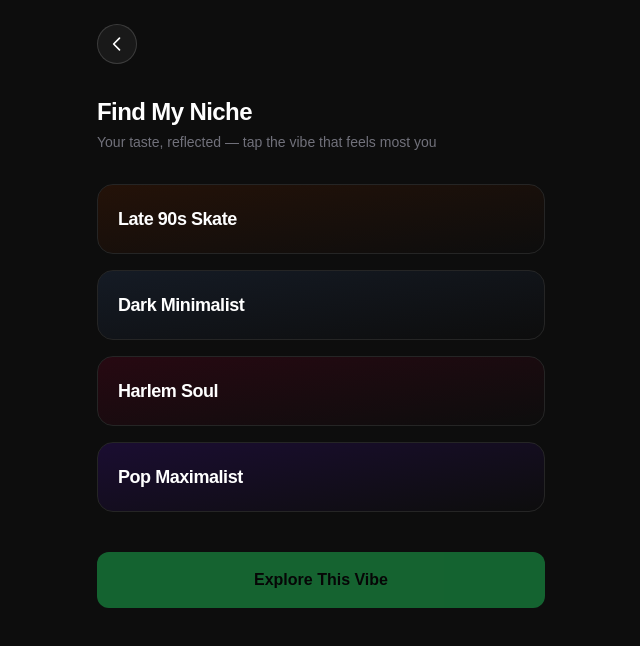
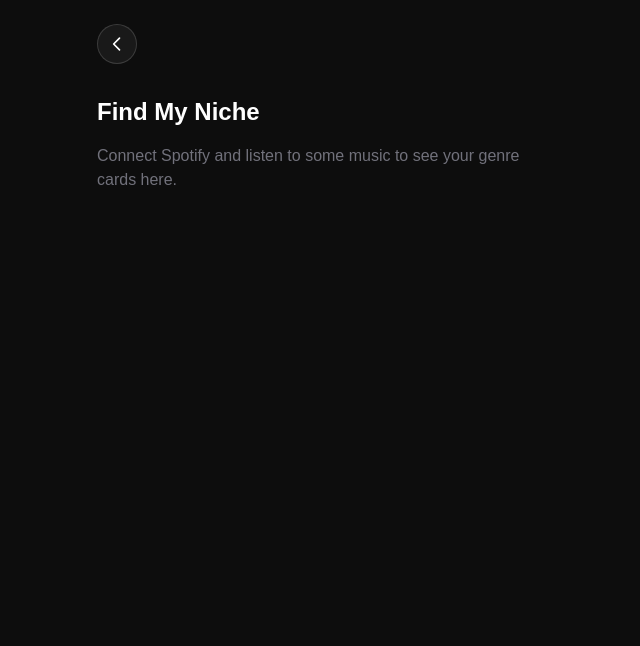
Before and after one commit to noahwfrankel/GEL, a Next.js app: page /find-my-niche in a window 1280 px wide. Shown: the top 646 px of the page, without its empty margins (319-959 px from the left). Built offline with nearby package versions, Linux system fonts and the light colour scheme.

Commit message:
feat: Find My Niche card deck with shuffle, save, and results

```diff
--- a/src/app/find-my-niche/page.tsx
+++ b/src/app/find-my-niche/page.tsx
@@ -1,70 +1,22 @@
 "use client";
 
-import { useMemo, useState, useEffect } from "react";
+import { useMemo, useState, useEffect, useCallback } from "react";
 import Link from "next/link";
 import { useRouter } from "next/navigation";
 import { SPOTIFY_DATA_STORAGE_KEY } from "@/lib/spotify-api";
 
-type ArtistWithGenres = { id: string; name: string; genres?: string[] };
+const SEEN_GENRES_KEY = "gel_niche_seen_genres";
+const SAVED_NICHES_KEY = "gel_saved_niches";
 
-type AestheticCard = {
-  id: string;
-  label: string;
+type GenreCard = { genre: string; artists: { name: string }[] };
+
+type SavedNiche = {
+  genre: string;
   artists: { name: string }[];
-  colorClass: string;
+  savedAt: number;
 };
 
-const AESTHETIC_DEFINITIONS: {
-  id: string;
-  label: string;
-  keywords: string[];
-  colorClass: string;
-}[] = [
-  {
-    id: "skate",
-    label: "Late 90s Skate",
-    keywords: ["skate", "punk", "pop punk", "pop-punk", "alternative", "emo", "post-punk", "grunge"],
-    colorClass: "from-amber-950/40 to-transparent",
-  },
-  {
-    id: "minimal",
-    label: "Dark Minimalist",
-    keywords: ["minimal", "indie", "art pop", "ambient", "experimental", "dream pop", "shoegaze", "post-rock", "lo-fi"],
-    colorClass: "from-slate-800/50 to-transparent",
-  },
-  {
-    id: "harlem",
-    label: "Harlem Soul",
-    keywords: ["hip-hop", "hip hop", "r&b", "soul", "rap", "funk", "neo soul", "reggae", "dancehall"],
-    colorClass: "from-rose-950/40 to-transparent",
-  },
-  {
-    id: "pop",
-    label: "Pop Maximalist",
-    keywords: ["pop", "dance", "electropop", "dance pop", "synth pop", "europop", "indie pop"],
-    colorClass: "from-violet-950/40 to-transparent",
-  },
-  {
-    id: "jazz",
-    label: "Jazz & Soul",
-    keywords: ["jazz", "bebop", "soul", "funk", "blues", "fusion", "smooth jazz"],
-    colorClass: "from-emerald-950/40 to-transparent",
-  },
-  {
-    id: "americana",
-    label: "Americana",
-    keywords: ["country", "americana", "folk", "singer-songwriter", "alt-country", "bluegrass", "outlaw"],
-    colorClass: "from-amber-900/30 to-transparent",
-  },
-  {
-    id: "electronic",
-    label: "Electronic",
-    keywords: ["electronic", "techno", "house", "edm", "trance", "drum and bass", "dubstep", "ambient"],
-    colorClass: "from-cyan-950/40 to-transparent",
-  },
-];
-
-function getArtistsFromStorage(): ArtistWithGenres[] {
+function getGenreCardsFromStorage(): GenreCard[] {
   if (typeof window === "undefined") return [];
   try {
     const raw = localStorage.getItem(SPOTIFY_DATA_STORAGE_KEY);
@@ -76,8 +28,7 @@ function getArtistsFromStorage(): ArtistWithGenres[] {
         long_term?: { id?: string; name?: string; genres?: string[] }[];
       };
     };
-    const seen = new Set<string>();
-    const artists: ArtistWithGenres[] = [];
+    const genreToArtists: Record<string, Set<string>> = {};
     const ranges = [
       data.topArtists?.short_term,
       data.topArtists?.medium_term,
@@ -86,171 +37,352 @@ function getArtistsFromStorage(): ArtistWithGenres[] {
 
     for (const range of ranges) {
       for (const a of range) {
-        const id = a?.id ?? a?.name ?? "";
-        if (!id || seen.has(id)) continue;
-        seen.add(id);
-        artists.push({
-          id,
-          name: a?.name ?? "Unknown",
-          genres: (a?.genres ?? []).map((g) => g.trim().toLowerCase()),
-        });
+        const name = a?.name ?? "Unknown";
+        const genres = (a?.genres ?? []).map((g) => g.trim().toLowerCase()).filter(Boolean);
+        for (const g of genres) {
+          if (!genreToArtists[g]) genreToArtists[g] = new Set();
+          genreToArtists[g].add(name);
+        }
       }
     }
-    return artists;
+
+    return Object.entries(genreToArtists)
+      .map(([genre, names]) => ({
+        genre,
+        artists: Array.from(names)
+          .slice(0, 3)
+          .map((name) => ({ name })),
+      }))
+      .filter((c) => c.artists.length > 0)
+      .sort((a, b) => a.genre.localeCompare(b.genre));
   } catch {
     return [];
   }
 }
 
-function getAestheticCards(): AestheticCard[] {
-  const artists = getArtistsFromStorage();
-  if (artists.length === 0) {
-    return AESTHETIC_DEFINITIONS.slice(0, 4).map((def) => ({
-      id: def.id,
-      label: def.label,
-      artists: [],
-      colorClass: def.colorClass,
-    }));
+function shuffle<T>(arr: T[]): T[] {
+  const out = [...arr];
+  for (let i = out.length - 1; i > 0; i--) {
+    const j = Math.floor(Math.random() * (i + 1));
+    [out[i], out[j]] = [out[j], out[i]];
   }
-
-  const cards: AestheticCard[] = [];
-
-  for (const def of AESTHETIC_DEFINITIONS) {
-    const scored = artists
-      .map((artist) => {
-        const genres = artist.genres ?? [];
-        let score = 0;
-        for (const g of genres) {
-          for (const kw of def.keywords) {
-            if (g.includes(kw) || kw.includes(g)) {
-              score += 1;
-              break;
-            }
-          }
-        }
-        return { artist, score };
-      })
-      .filter((x) => x.score > 0)
-      .sort((a, b) => b.score - a.score)
-      .slice(0, 3);
-
-    if (scored.length > 0) {
-      cards.push({
-        id: def.id,
-        label: def.label,
-        artists: scored.map((s) => ({ name: s.artist.name })),
-        colorClass: def.colorClass,
-      });
-    }
-  }
-
-  cards.sort((a, b) => b.artists.length - a.artists.length);
-  return cards.slice(0, 5);
+  return out;
 }
 
-const FALLBACK_CARDS: AestheticCard[] = [
-  { id: "indie", label: "Indie", artists: [], colorClass: "from-slate-800/50 to-transparent" },
-  { id: "pop", label: "Pop", artists: [], colorClass: "from-violet-950/40 to-transparent" },
-  { id: "soul", label: "Soul", artists: [], colorClass: "from-rose-950/40 to-transparent" },
-];
+function getSeenGenres(): string[] {
+  if (typeof window === "undefined") return [];
+  try {
+    const raw = localStorage.getItem(SEEN_GENRES_KEY);
+    if (!raw) return [];
+    return JSON.parse(raw) as string[];
+  } catch {
+    return [];
+  }
+}
+
+function setSeenGenres(genres: string[]): void {
+  if (typeof window === "undefined") return;
+  localStorage.setItem(SEEN_GENRES_KEY, JSON.stringify(genres));
+}
+
+function getSavedNiches(): SavedNiche[] {
+  if (typeof window === "undefined") return [];
+  try {
+    const raw = localStorage.getItem(SAVED_NICHES_KEY);
+    if (!raw) return [];
+    return JSON.parse(raw) as SavedNiche[];
+  } catch {
+    return [];
+  }
+}
+
+function setSavedNiches(niches: SavedNiche[]): void {
+  if (typeof window === "undefined") return;
+  localStorage.setItem(SAVED_NICHES_KEY, JSON.stringify(niches));
+}
+
+function formatGenreLabel(genre: string): string {
+  return genre
+    .split(/[\s-]+/)
+    .map((w) => w.charAt(0).toUpperCase() + w.slice(1))
+    .join(" ");
+}
 
 export default function FindMyNichePage() {
   const router = useRouter();
-  const [selectedCardId, setSelectedCardId] = useState<string | null>(null);
   const [mounted, setMounted] = useState(false);
+  const [deck, setDeck] = useState<GenreCard[]>([]);
+  const [currentIndex, setCurrentIndex] = useState(0);
+  const [savedNiches, setSavedNichesState] = useState<SavedNiche[]>([]);
+  const [leavingIndex, setLeavingIndex] = useState<number | null>(null);
+  const [incomingIndex, setIncomingIndex] = useState<number | null>(null);
+  const [slideDirection, setSlideDirection] = useState<"out" | "in" | null>(null);
+
+  const fullDeck = useMemo(() => {
+    if (!mounted) return [];
+    return getGenreCardsFromStorage();
+  }, [mounted]);
 
   useEffect(() => {
     setMounted(true);
   }, []);
 
-  const aestheticCards = useMemo(() => {
-    if (!mounted) return FALLBACK_CARDS;
-    const cards = getAestheticCards();
-    return cards.length > 0 ? cards : FALLBACK_CARDS;
+  useEffect(() => {
+    if (!mounted || fullDeck.length === 0) return;
+    const seen = getSeenGenres();
+    if (seen.length >= fullDeck.length) {
+      setSeenGenres([]);
+      setDeck(shuffle([...fullDeck]));
+      setCurrentIndex(0);
+      return;
+    }
+    if (deck.length === 0) {
+      const shuffled = shuffle([...fullDeck]);
+      setDeck(shuffled);
+      setCurrentIndex(0);
+      if (shuffled[0]?.genre && !seen.includes(shuffled[0].genre)) {
+        setSeenGenres([...seen, shuffled[0].genre]);
+      }
+    }
+  }, [mounted, fullDeck]);
+
+  useEffect(() => {
+    if (!mounted || deck.length === 0) return;
+    const g = deck[currentIndex]?.genre;
+    if (!g) return;
+    const seen = getSeenGenres();
+    if (seen.includes(g)) return;
+    const newSeen = [...seen, g];
+    setSeenGenres(newSeen);
+    if (newSeen.length >= deck.length) {
+      setSeenGenres([]);
+      setDeck(shuffle([...deck]));
+    }
+  }, [mounted, deck, currentIndex]);
+
+  useEffect(() => {
+    if (!mounted) return;
+    setSavedNichesState(getSavedNiches());
   }, [mounted]);
 
-  const handleExplore = () => {
-    if (!selectedCardId) return;
-    router.push("/find-my-niche/results");
-  };
+  const currentCard = deck[currentIndex] ?? null;
+  const currentGenre = currentCard?.genre ?? "";
+
+  const goToNext = useCallback(() => {
+    if (deck.length === 0 || leavingIndex !== null) return;
+    const next = (currentIndex + 1) % deck.length;
+    setLeavingIndex(currentIndex);
+    setIncomingIndex(next);
+    setSlideDirection("out");
+    const timer = setTimeout(() => {
+      setSlideDirection("in");
+      setCurrentIndex(next);
+      const timer2 = setTimeout(() => {
+        setLeavingIndex(null);
+        setIncomingIndex(null);
+        setSlideDirection(null);
+      }, 320);
+      return () => clearTimeout(timer2);
+    }, 320);
+    return () => clearTimeout(timer);
+  }, [deck, currentIndex, leavingIndex]);
+
+  const isSaved = useMemo(() => {
+    return savedNiches.some((s) => s.genre === currentGenre);
+  }, [savedNiches, currentGenre]);
+
+  const toggleSave = useCallback(() => {
+    if (!currentCard) return;
+    let next = getSavedNiches();
+    if (isSaved) {
+      next = next.filter((s) => s.genre !== currentGenre);
+    } else {
+      next = [
+        ...next,
+        { genre: currentGenre, artists: currentCard.artists, savedAt: Date.now() },
+      ];
+    }
+    setSavedNiches(next);
+    setSavedNichesState(next);
+  }, [currentCard, currentGenre, isSaved]);
+
+  const handleExplore = useCallback(() => {
+    if (!currentGenre) return;
+    router.push(`/find-my-niche/results?genre=${encodeURIComponent(currentGenre)}`);
+  }, [currentGenre, router]);
+
+  if (!mounted) {
+    return (
+      <div className="min-h-screen bg-[#0d0d0d] flex items-center justify-center">
+        <div className="h-10 w-48 animate-pulse rounded bg-white/10" />
+      </div>
+    );
+  }
+
+  if (fullDeck.length === 0) {
+    return (
+      <div className="min-h-screen bg-[#0d0d0d] px-6 pb-12 pt-6">
+        <div className="mx-auto max-w-md">
+          <header className="mb-8">
+            <Link
+              href="/home"
+              className="inline-flex h-10 w-10 items-center justify-center rounded-full border border-white/15 bg-white/5 text-white"
+              aria-label="Back to home"
+            >
+              <svg className="h-5 w-5" fill="none" stroke="currentColor" viewBox="0 0 24 24">
+                <path strokeLinecap="round" strokeLinejoin="round" strokeWidth={2} d="M15 19l-7-7 7-7" />
+              </svg>
+            </Link>
+          </header>
+          <h1 className="text-2xl font-semibold text-white">Find My Niche</h1>
+          <p className="mt-4 text-zinc-500">Connect Spotify and listen to some music to see your genre cards here.</p>
+        </div>
+      </div>
+    );
+  }
+
+  const showLeaving = leavingIndex !== null && deck[leavingIndex];
+  const showIncoming = incomingIndex !== null && deck[incomingIndex];
 
   return (
-    <div className="min-h-screen bg-[#0d0d0d] px-6 pb-12 pt-6">
-      <div className="mx-auto max-w-md">
-        <header className="flex items-center gap-4 mb-8">
+    <div className="min-h-screen bg-[#0d0d0d] px-6 pb-12 pt-6 flex flex-col">
+      <div className="mx-auto max-w-md w-full flex-1 flex flex-col">
+        <header className="flex items-center gap-4 mb-6">
           <Link
             href="/home"
             className="flex h-10 w-10 items-center justify-center rounded-full border border-white/15 bg-white/5 text-white transition hover:bg-white/10"
             aria-label="Back to home"
           >
-            <svg
-              className="h-5 w-5"
-              fill="none"
-              stroke="currentColor"
-              viewBox="0 0 24 24"
-              aria-hidden
-            >
-              <path
-                strokeLinecap="round"
-                strokeLinejoin="round"
-                strokeWidth={2}
-                d="M15 19l-7-7 7-7"
-              />
+            <svg className="h-5 w-5" fill="none" stroke="currentColor" viewBox="0 0 24 24">
+              <path strokeLinecap="round" strokeLinejoin="round" strokeWidth={2} d="M15 19l-7-7 7-7" />
             </svg>
           </Link>
         </header>
 
-        <h1 className="text-2xl font-semibold tracking-tight text-white">
-          Find My Niche
-        </h1>
-        <p className="mt-1 text-sm text-zinc-500">
-          Your taste, reflected — tap the vibe that feels most you
-        </p>
+        <h1 className="text-2xl font-semibold tracking-tight text-white">Find My Niche</h1>
+        <p className="mt-1 text-sm text-zinc-500">Swipe through your genres — save the vibes you love</p>
 
-        <div className="mt-8 flex flex-col gap-4">
-          {aestheticCards.map((card) => {
-            const isSelected = selectedCardId === card.id;
-            return (
-              <button
-                key={card.id}
-                type="button"
-                onClick={() => setSelectedCardId(isSelected ? null : card.id)}
-                className={`relative overflow-hidden rounded-2xl border text-left transition ${
-                  isSelected
-                    ? "border-[#1DB954] ring-2 ring-[#1DB954]/30"
-                    : "border-white/10 hover:border-white/20"
-                }`}
-              >
-                <div
-                  className={`absolute inset-0 bg-gradient-to-br ${card.colorClass}`}
-                  aria-hidden
-                />
-                <div className="relative p-5">
-                  <h3 className="text-lg font-semibold tracking-tight text-white">
-                    {card.label}
-                  </h3>
-                  {card.artists.length > 0 && (
-                    <p className="mt-2 text-sm text-zinc-400">
-                      {card.artists.map((a) => a.name).join(" · ")}
-                    </p>
-                  )}
-                </div>
-              </button>
-            );
-          })}
+        <div className="relative mt-8 flex-1 min-h-[280px] overflow-hidden">
+          {showLeaving && (
+            <div
+              key={`leaving-${leavingIndex}`}
+              className="absolute inset-0 animate-slide-out-left"
+            >
+              <GenreCardContent
+                card={deck[leavingIndex]!}
+                isSaved={savedNiches.some((s) => s.genre === deck[leavingIndex]!.genre)}
+                onToggleSave={() => {}}
+                showHeart={false}
+              />
+            </div>
+          )}
+          {(showIncoming || currentCard) && (
+            <div
+              key={showIncoming ? `in-${incomingIndex}` : `cur-${currentIndex}`}
+              className={`absolute inset-0 ${slideDirection === "in" ? "animate-slide-in-right" : ""}`}
+            >
+              <GenreCardContent
+                card={showIncoming ? deck[incomingIndex!]! : currentCard!}
+                isSaved={isSaved}
+                onToggleSave={toggleSave}
+                showHeart={true}
+              />
+            </div>
+          )}
         </div>
 
-        <div className="mt-10">
+        <div className="mt-6 flex justify-center">
+          <button
+            type="button"
+            onClick={goToNext}
+            className="flex h-12 w-12 items-center justify-center rounded-full border border-white/15 bg-white/5 text-white transition hover:bg-white/10"
+            aria-label="Next genre"
+          >
+            <svg className="h-5 w-5" fill="none" stroke="currentColor" viewBox="0 0 24 24">
+              <path strokeLinecap="round" strokeLinejoin="round" strokeWidth={2} d="M4 4v5h.582m15.356 2A8.001 8.001 0 004.582 9m0 0H9m11 11v-5h-.581m0 0a8.003 8.003 0 01-15.357-2m15.357 2H15" />
+            </svg>
+          </button>
+        </div>
+
+        <div className="mt-8">
           <button
             type="button"
             onClick={handleExplore}
-            disabled={!selectedCardId}
-            className="w-full rounded-xl py-4 font-semibold text-black transition disabled:opacity-50 disabled:cursor-not-allowed bg-[#1DB954] hover:bg-[#1ed760] disabled:hover:bg-[#1DB954]"
+            className="w-full rounded-xl py-4 font-semibold text-black bg-[#1DB954] hover:bg-[#1ed760] transition"
           >
             Explore This Vibe
           </button>
         </div>
+
+        {savedNiches.length > 0 && (
+          <section className="mt-8">
+            <h2 className="text-sm font-medium uppercase tracking-wider text-zinc-500 mb-3">
+              Your Saved Vibes
+            </h2>
+            <div className="flex gap-3 overflow-x-auto pb-2 scrollbar-hide -mx-6 px-6">
+              {savedNiches.map((saved) => (
+                <Link
+                  key={`${saved.genre}-${saved.savedAt}`}
+                  href={`/find-my-niche/results?genre=${encodeURIComponent(saved.genre)}`}
+                  className="flex-shrink-0 rounded-xl border border-white/10 bg-white/5 px-4 py-3 min-w-[140px] transition hover:border-white/20 hover:bg-white/[0.07]"
+                >
+                  <p className="text-sm font-medium text-white truncate">
+                    {formatGenreLabel(saved.genre)}
+                  </p>
+                  <p className="mt-0.5 text-xs text-zinc-500 truncate">
+                    {saved.artists.map((a) => a.name).join(", ")}
+                  </p>
+                </Link>
+              ))}
+            </div>
+          </section>
+        )}
       </div>
     </div>
   );
 }
+
+function GenreCardContent({
+  card,
+  isSaved,
+  onToggleSave,
+  showHeart,
+}: {
+  card: GenreCard;
+  isSaved: boolean;
+  onToggleSave: () => void;
+  showHeart: boolean;
+}) {
+  return (
+    <div className="rounded-2xl border border-white/10 bg-white/[0.03] p-6 h-full flex flex-col">
+      <div className="flex items-start justify-between gap-2">
+        <h3 className="text-2xl font-bold tracking-tight text-white leading-tight">
+          {formatGenreLabel(card.genre)}
+        </h3>
+        {showHeart && (
+          <button
+            type="button"
+            onClick={(e) => { e.preventDefault(); onToggleSave(); }}
+            className="flex-shrink-0 flex h-10 w-10 items-center justify-center rounded-full border border-white/15 bg-white/5 text-white transition hover:bg-white/10"
+            aria-label={isSaved ? "Unsave this vibe" : "Save this vibe"}
+          >
+            {isSaved ? (
+              <svg className="h-5 w-5 text-red-400" fill="currentColor" viewBox="0 0 24 24">
+                <path d="M12 21.35l-1.45-1.32C5.4 15.36 2 12.28 2 8.5 2 5.42 4.42 3 7.5 3c1.74 0 3.41.81 4.5 2.09C13.09 3.81 14.76 3 16.5 3 19.58 3 22 5.42 22 8.5c0 3.78-3.4 6.86-8.55 11.54L12 21.35z" />
+              </svg>
+            ) : (
+              <svg className="h-5 w-5" fill="none" stroke="currentColor" viewBox="0 0 24 24">
+                <path strokeLinecap="round" strokeLinejoin="round" strokeWidth={2} d="M4.318 6.318a4.5 4.5 0 000 6.364L12 20.364l7.682-7.682a4.5 4.5 0 00-6.364-6.364L12 7.636l-1.318-1.318a4.5 4.5 0 00-6.364 0z" />
+              </svg>
+            )}
+          </button>
+        )}
+      </div>
+      {card.artists.length > 0 && (
+        <p className="mt-4 text-sm text-zinc-400">
+          {card.artists.map((a) => a.name).join(" · ")}
+        </p>
+      )}
+    </div>
+  );
+}
--- a/src/app/find-my-niche/results/page.tsx
+++ b/src/app/find-my-niche/results/page.tsx
@@ -1,8 +1,48 @@
 "use client";
 
+import { useSearchParams } from "next/navigation";
 import Link from "next/link";
+import { Suspense, useEffect, useState } from "react";
 
-export default function FindMyNicheResultsPage() {
+const RESULTS_FETCHED_AT_PREFIX = "gel_niche_results_";
+const STALE_MS = 24 * 60 * 60 * 1000;
+
+function genreToStorageKey(genre: string): string {
+  return genre.trim().toLowerCase().replace(/\s+/g, "_").replace(/[^a-z0-9_-]/g, "") || "unknown";
+}
+
+function ResultsContent() {
+  const searchParams = useSearchParams();
+  const genreParam = searchParams.get("genre");
+  const genre = genreParam ?? "";
+  const [isStale, setIsStale] = useState(false);
+  const [fetchedAt, setFetchedAt] = useState<number | null>(null);
+
+  useEffect(() => {
+    if (!genre || typeof window === "undefined") return;
+    const key = `${RESULTS_FETCHED_AT_PREFIX}${genreToStorageKey(genre)}_fetched_at`;
+    const raw = localStorage.getItem(key);
+    const now = Date.now();
+
+    if (!raw) {
+      localStorage.setItem(key, now.toString());
+      setFetchedAt(now);
+      return;
+    }
+    const existing = parseInt(raw, 10);
+    if (!Number.isNaN(existing)) {
+      setFetchedAt(existing);
+      if (now - existing > STALE_MS) setIsStale(true);
+    }
+  }, [genre]);
+
+  const displayGenre = genre
+    ? genre
+        .split(/[\s-]+/)
+        .map((w) => w.charAt(0).toUpperCase() + w.slice(1))
+        .join(" ")
+    : "Results";
+
   return (
     <div className="min-h-screen bg-[#0d0d0d] px-6 pb-12 pt-6">
       <div className="mx-auto max-w-md">
@@ -10,7 +50,7 @@ export default function FindMyNicheResultsPage() {
           <Link
             href="/find-my-niche"
             className="flex h-10 w-10 items-center justify-center rounded-full border border-white/15 bg-white/5 text-white transition hover:bg-white/10"
-            aria-label="Back"
+            aria-label="Back to Find My Niche"
           >
             <svg
               className="h-5 w-5"
@@ -29,8 +69,14 @@ export default function FindMyNicheResultsPage() {
           </Link>
         </header>
 
+        {isStale && (
+          <p className="mb-4 text-xs text-amber-500/90">
+            These results are from more than 24 hours ago. We’ll refresh them when we add live recommendations.
+          </p>
+        )}
+
         <h1 className="text-2xl font-semibold tracking-tight text-white">
-          Results
+          {displayGenre}
         </h1>
         <p className="mt-2 text-sm text-zinc-500">
           Placeholder — recommendations will appear here.
@@ -39,3 +85,17 @@ export default function FindMyNicheResultsPage() {
     </div>
   );
 }
+
+export default function FindMyNicheResultsPage() {
+  return (
+    <Suspense
+      fallback={
+        <div className="min-h-screen bg-[#0d0d0d] flex items-center justify-center">
+          <div className="h-10 w-48 animate-pulse rounded bg-white/10" />
+        </div>
+      }
+    >
+      <ResultsContent />
+    </Suspense>
+  );
+}
```
Also changed, not shown: src/app/globals.css (+26 -0 lines).
